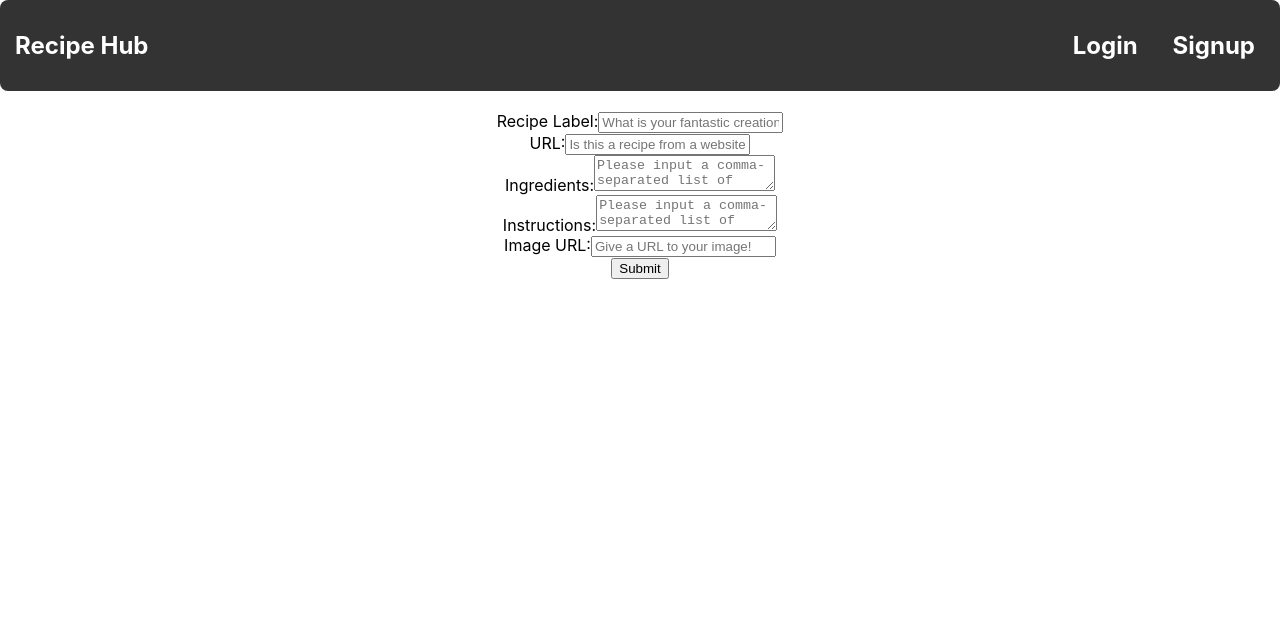
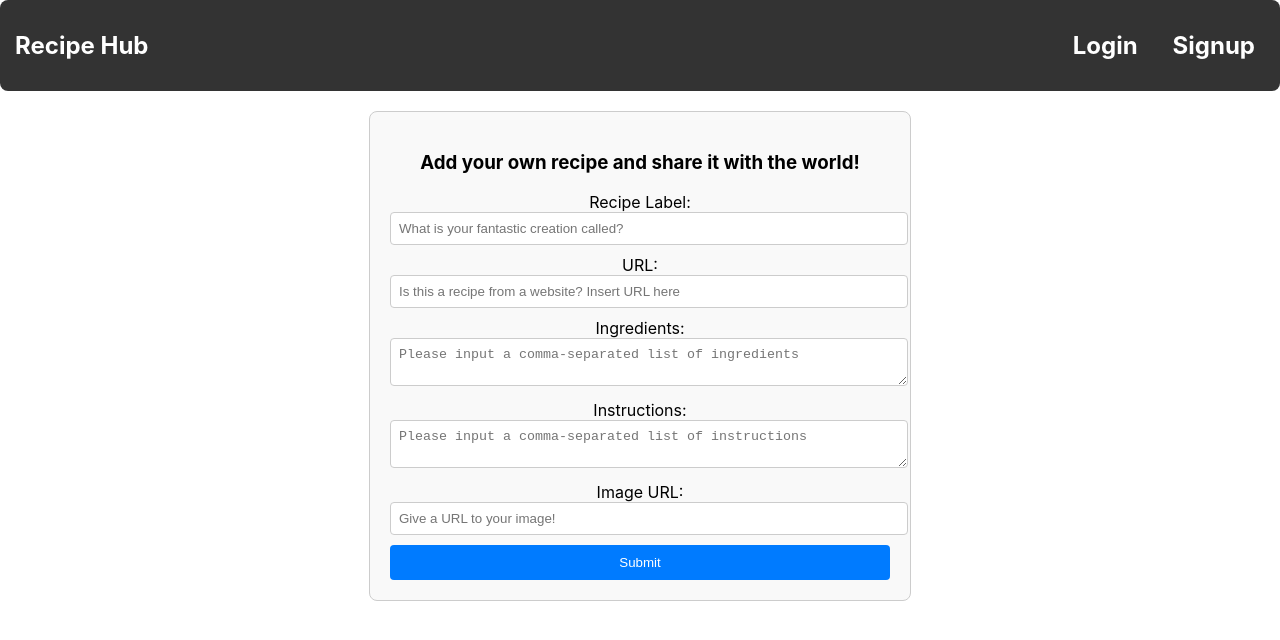
Before and after one commit to wesley-hsieh/recipe-hub, a React (Create React App) app: page /recipe/new in a window 1280 px wide. Shown: the top 640 px of the page. Built offline with nearby package versions, Linux system fonts and the light colour scheme; no server answers.

Commit message:
tweaked some visuals/elements

```diff
--- a/src/common/Searchform.jsx
+++ b/src/common/Searchform.jsx
@@ -31,6 +31,7 @@ function Searchform(){
     return (
         <div>
             <div className="search-form-container">
+                <h3>Search for a recipe!</h3>
                 <form onSubmit={handleSubmit}>
                     <input
                         className="search-input"
--- a/src/homepage/Homepage.jsx
+++ b/src/homepage/Homepage.jsx
@@ -9,7 +9,6 @@ function Homepage(){
 
     return (
         <div>
-            <div>Homepage</div>
             <Searchform/>
         </div>
     )
--- a/src/recipes/RecipeForm.jsx
+++ b/src/recipes/RecipeForm.jsx
@@ -2,6 +2,7 @@ import React, {useContext, useState} from "react";
 import RecipeAPI from "../api/api";
 import Alert from "../common/Alert";
 import UserContext from "../auth/UserContext";
+import "../recipes/RecipeForm.css";
 
 function RecipeForm(){
     const {currentUser} = useContext(UserContext);
@@ -36,6 +37,7 @@ function RecipeForm(){
 
     return (
         <div className="new-recipe-form">
+            <h3>Add your own recipe and share it with the world!</h3>
             <form onSubmit={handleSubmit}>
                 <div>
                     <label htmlFor="label">Recipe Label:</label>
```
